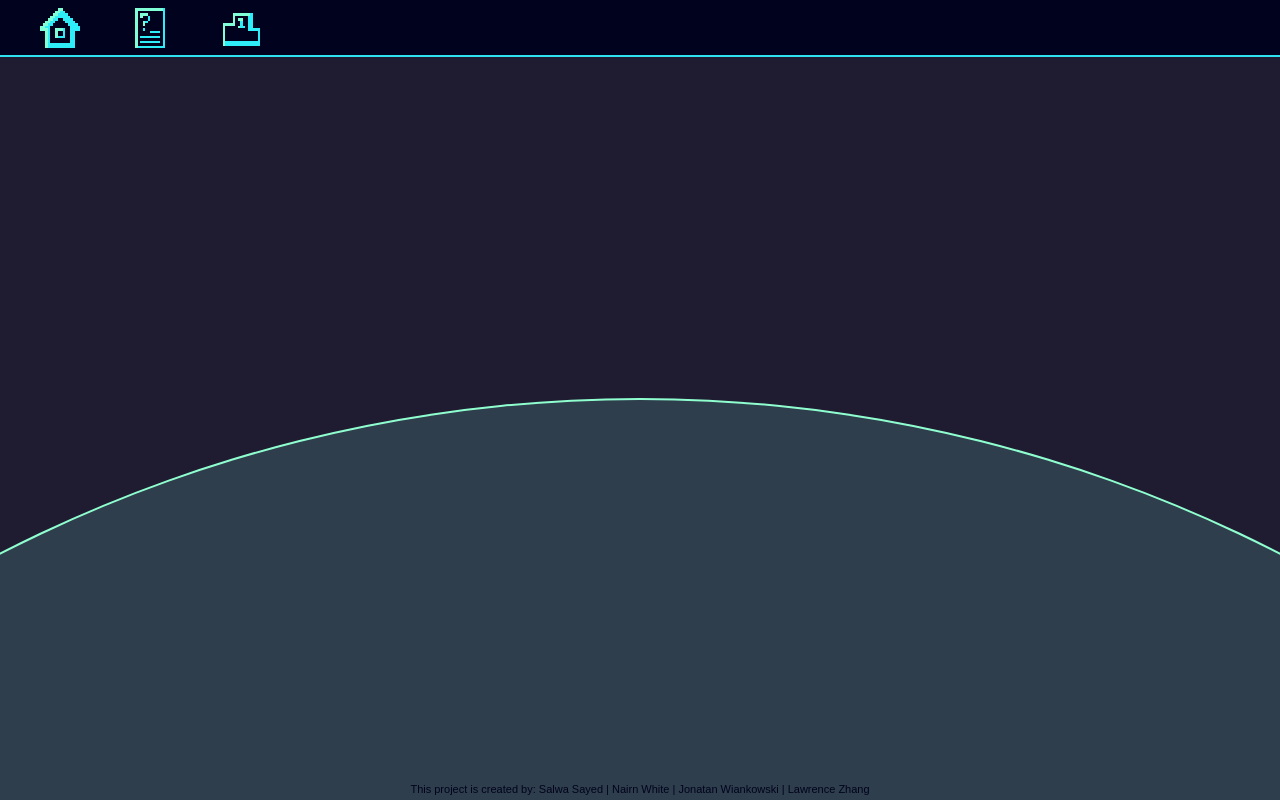
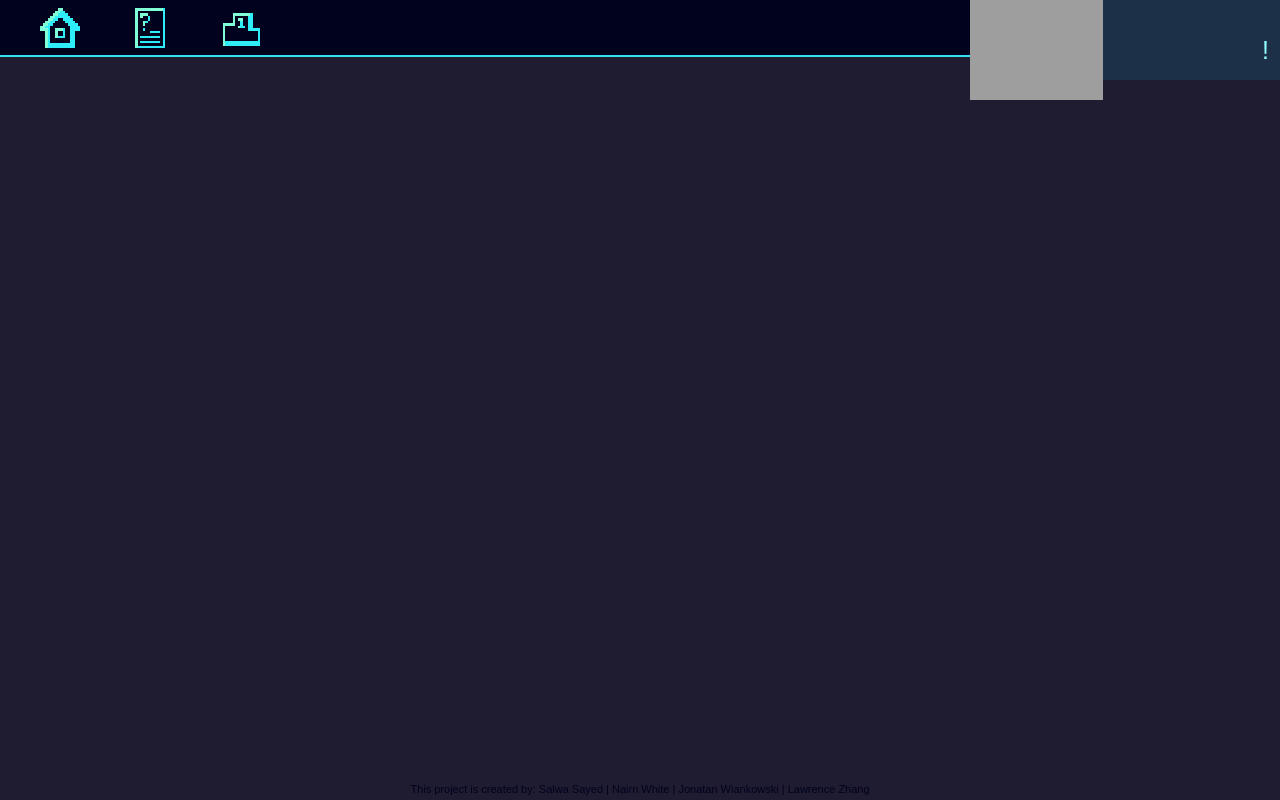
Before and after one commit to RAF-Law/alien_game, a Django app: template templates/game/base.html in a window 1280 px wide. Run offline with Django 3.2, Linux system fonts and the light colour scheme; the template is opened without the code that fills it, so the values that code supplies are empty; some web fonts are replaced; grey boxes are pictures that could not be loaded.

Commit message:
base finished

```diff
--- a/templates/game/base.html
+++ b/templates/game/base.html
@@ -4,9 +4,12 @@
 <html>
     <head lang="en">
         <meta charset="UTF-8" />
+        <title>
+            Alien_game - <!-- we later replace this with our game name -->
             {% block title_block %}
-            Alien_game <!-- we later replace this with our game name -->
+                Hi!
             {% endblock %}
+        </title>
         <link rel="stylesheet" href="baseStyle.css">
     </head>
 
@@ -38,7 +41,26 @@
             </header>
         </div>
 
-        <div class="circle">
+        {% if user.is_authenticated %}
+            <div id="login_bg">
+                <a href="{% url 'gameApp:login' %}">
+                    <div id="login_img"></div>
+                </a>
+                Login
+            </div>
+        {% else %}
+            <div id="login_bg_authorised">
+                <a href="{% url 'gameApp:login' %}">
+                    <div id="login_img"></div>
+                </a>
+                <div id="login_hello">Hello,</div>
+                <div id="login_username">{{ user.username }} !</div>
+            </div>
+        {% endif %}
+
+        <div class="text_headings">
+            {% block heading %} <!-- default to none -->
+            {% endblock %}
         </div>
 
         <div class="text_declaration">
--- a/templates/game/baseStyle.css
+++ b/templates/game/baseStyle.css
@@ -2,7 +2,6 @@
     font-family: 'Fixedys';
     src: url("{% static 'fonts/FSEX300.ttf' %}") format('truetype');
 }
-
 
 body {
     margin: 0;
@@ -74,3 +73,74 @@ body {
 
     z-index: 1; /* bottom layer */
 }
+
+#login_img{ /* all log-in related elements are id not class cuz it's only used once */
+    height:100px;
+    width:310px;
+
+    background: url("{% static 'icons/login.png' %}") no-repeat;
+    background-size: contain;
+    image-rendering: pixelated;
+
+    position: fixed;
+    right: 0px;
+    top:0px;
+
+    z-index: 7;
+}
+
+#login_bg_unauthorised{
+    height:80px;
+    width:300px;
+    background-color: #1c3147;
+
+    position: fixed;
+    right: 0px;
+    top:0px;
+
+    font-size: 60px;
+    letter-spacing: 8px;
+    color:#2fe7f7;
+    font-family: 'Fixedys', sans-serif;
+    text-align: center;
+    line-height: 70px;
+
+    z-index: 6;
+}
+
+#login_bg_authorised{ /* this is a container cuz we need 2 lines of text with different align */
+    height:80px;
+    width:300px;
+    background-color: #1c3147;
+
+    position: fixed;
+    right: 0px;
+    top:0px;
+
+    z-index: 6;
+}
+
+#login_hello{
+    font-size: 35px;
+    letter-spacing: 3px;
+    color:#2fe7f7;
+    font-family: 'Fixedys', sans-serif;
+    text-align: left;
+
+    position:absolute;
+    left:20px;
+    top:5px;
+}
+
+#login_username{
+    font-size: 25px;
+    letter-spacing: 1px;
+
+    color:#92ffff;
+    font-family: 'Fixedys', sans-serif;
+    text-align: right;
+
+    position:absolute;
+    right:10px;
+    bottom:15px;
+}
```
Also changed, not shown: templates/game/layoutTest/baseStyle.css (+71 -0 lines), templates/game/layoutTest/testbase.html (+25 -3 lines), static/icons/login.png (added), templates/game/layoutTest/login.png (added). Lines whose indentation alone changed are shown as unchanged.
